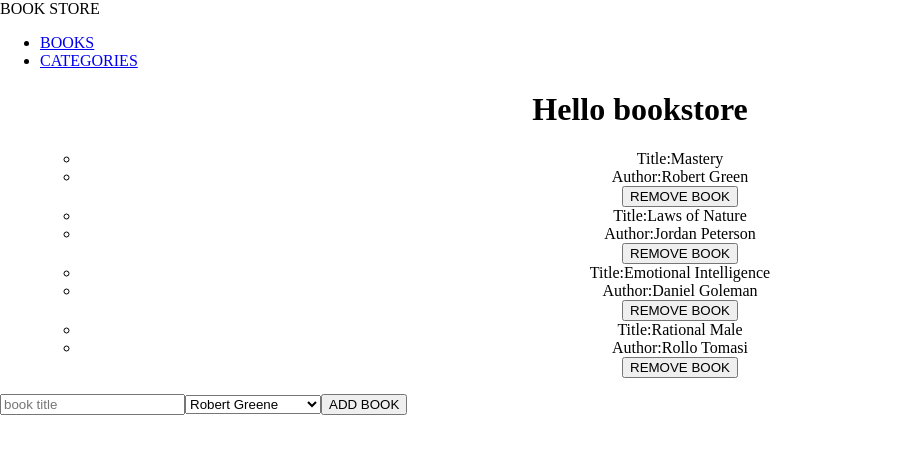
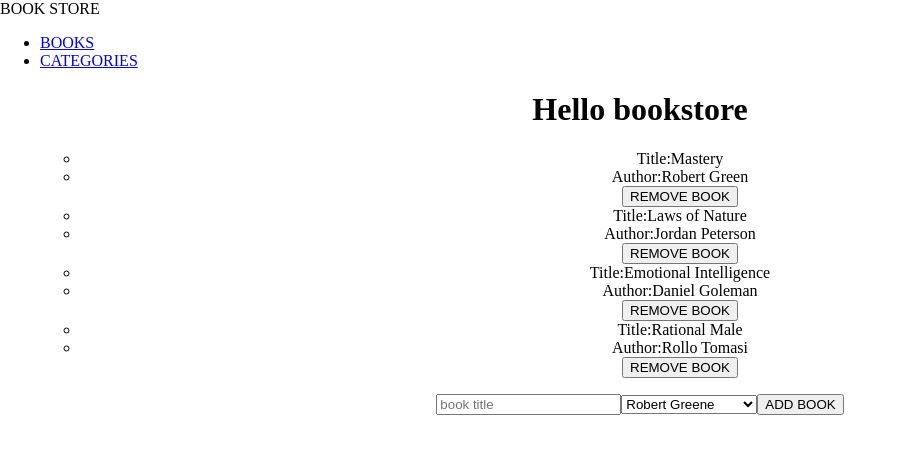
Before and after one commit to Omwomo/bookstore, a React (Create React App) app: page / in a window 1280 px wide. Shown: the top 454 px of the page, without its empty margins (0-907 px from the left). Built offline with nearby package versions, Linux system fonts and the light colour scheme.

Commit message:
Placed the form component only on the books page

```diff
--- a/src/App.js
+++ b/src/App.js
@@ -3,7 +3,6 @@ import { BrowserRouter as Router, Routes, Route } from 'react-router-dom';
 import Navigation from './components/Navigation';
 import Category from './components/Category';
 import BookList from './components/BookList';
-import Form from './components/Form';
 
 function App() {
   return (
@@ -16,7 +15,6 @@ function App() {
           <Route path="/Category" element={<Category />} />
         </Routes>
       </div>
-      <Form />
     </Router>
   );
 }
--- a/src/components/BookList.js
+++ b/src/components/BookList.js
@@ -1,5 +1,6 @@
 import React from 'react';
 import Book from './Book';
+import Form from './Form';
 
 export default function BookList() {
   const books = [
@@ -16,6 +17,7 @@ export default function BookList() {
           <Book title={book.title} author={book.author} key={book.id} />
         ))}
       </ul>
+      <Form />
     </div>
   );
 }
```
Also changed, not shown: 1 other file (tests, documents, lock files or other folders).
